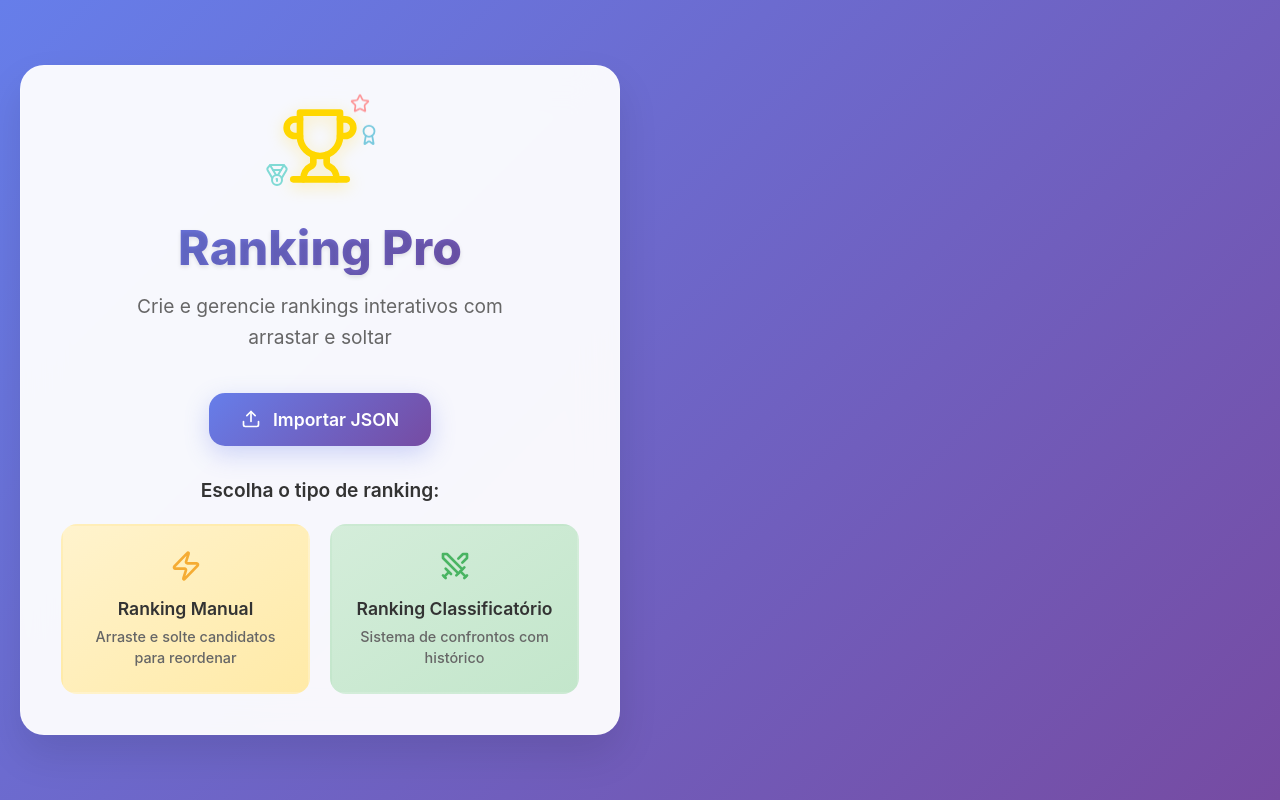
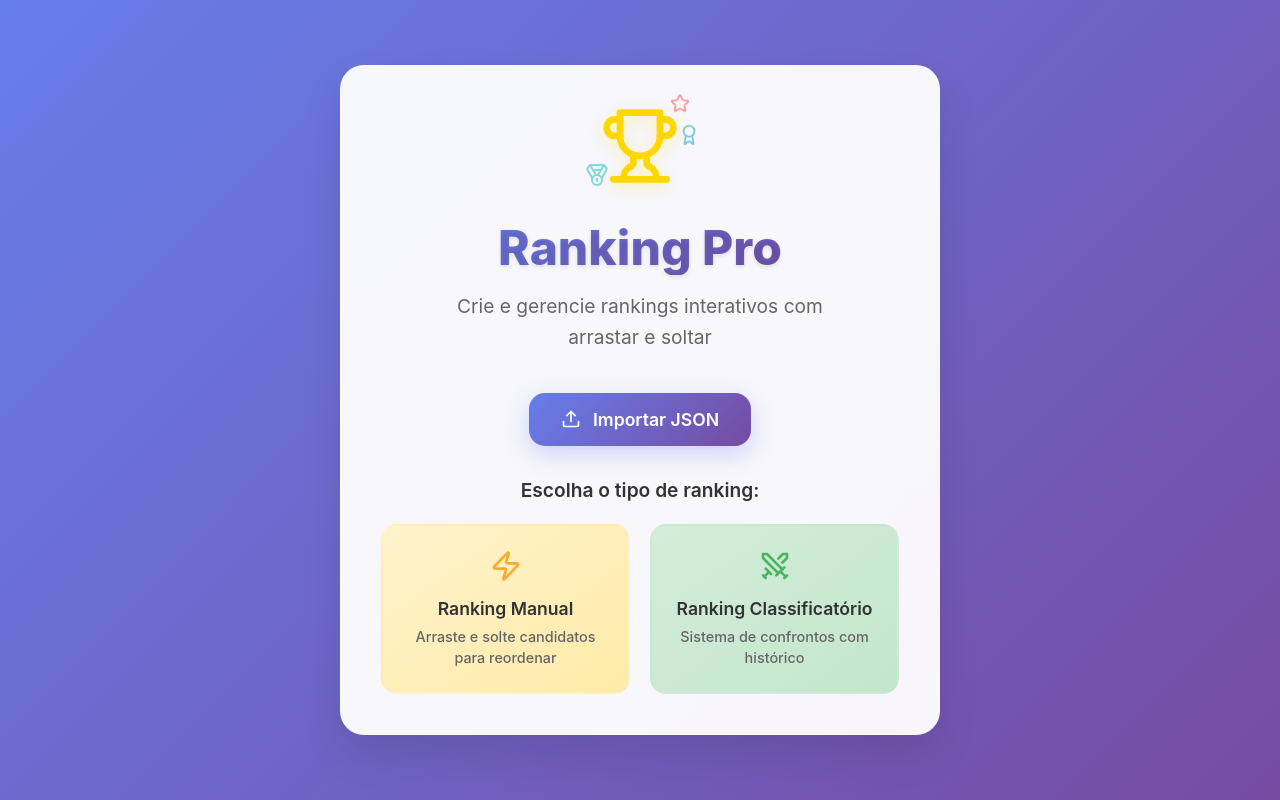
Before and after one commit to gabrielsaimo/YGO, a React (Vite) app: page / in a window 1280 px wide. Built offline with nearby package versions, Linux system fonts and the light colour scheme.

Commit message:
Altera dimensões mínimas da aplicação para 100dvh e 100vw

```diff
--- a/src/App.css
+++ b/src/App.css
@@ -17,7 +17,8 @@ body {
 }
 
 .app {
-  min-height: 100vh;
+  min-height: 100dvh;
+  min-width: 100vw;
   display: flex;
   align-items: center;
   justify-content: center;
```
